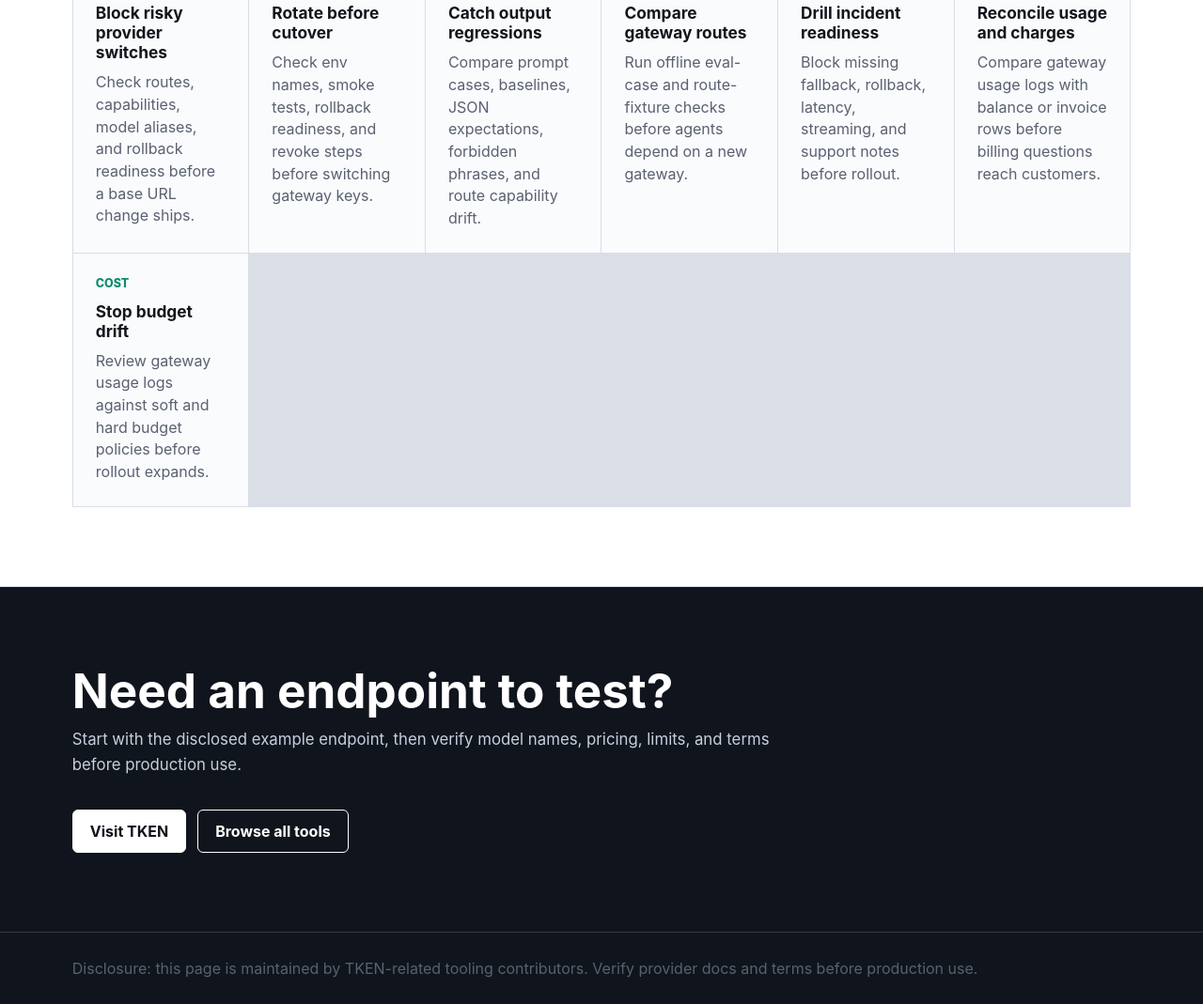
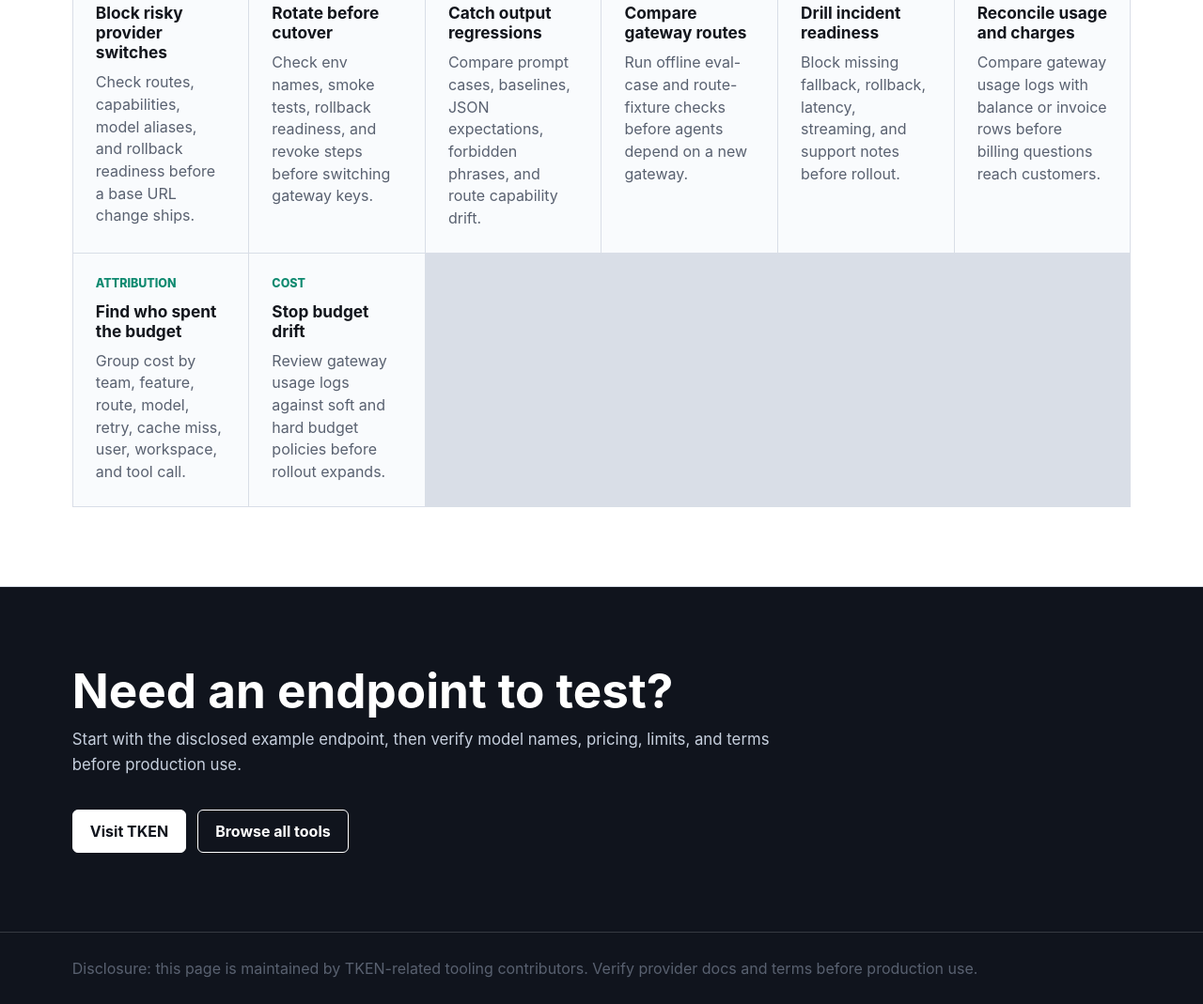
Before and after one commit to vivian254338489/openai-compatible-agent-tooling-landing, a website: page index.html in a window 1280 px wide. Shown: the part 2482-3551 px from the top of the page at 94% size. Drawn offline with Linux system fonts and the light colour scheme.

Commit message:
Add cost attribution path to landing

```diff
--- a/index.html
+++ b/index.html
@@ -367,6 +367,7 @@
           <a class="pathway" href="https://github.com/vivian254338489/openai-compatible-gateway-eval-harness"><span>Eval</span><strong>Compare gateway routes</strong><p>Run offline eval-case and route-fixture checks before agents depend on a new gateway.</p></a>
           <a class="pathway" href="https://github.com/vivian254338489/openai-compatible-sla-incident-drill-kit"><span>SLA</span><strong>Drill incident readiness</strong><p>Block missing fallback, rollback, latency, streaming, and support notes before rollout.</p></a>
           <a class="pathway" href="https://github.com/vivian254338489/openai-compatible-billing-reconciliation-kit"><span>Billing</span><strong>Reconcile usage and charges</strong><p>Compare gateway usage logs with balance or invoice rows before billing questions reach customers.</p></a>
+          <a class="pathway" href="https://github.com/vivian254338489/llm-cost-attribution-recipes"><span>Attribution</span><strong>Find who spent the budget</strong><p>Group cost by team, feature, route, model, retry, cache miss, user, workspace, and tool call.</p></a>
           <a class="pathway" href="https://github.com/vivian254338489/openai-compatible-cost-guardrail-kit"><span>Cost</span><strong>Stop budget drift</strong><p>Review gateway usage logs against soft and hard budget policies before rollout expands.</p></a>
         </div>
       </section>
```
